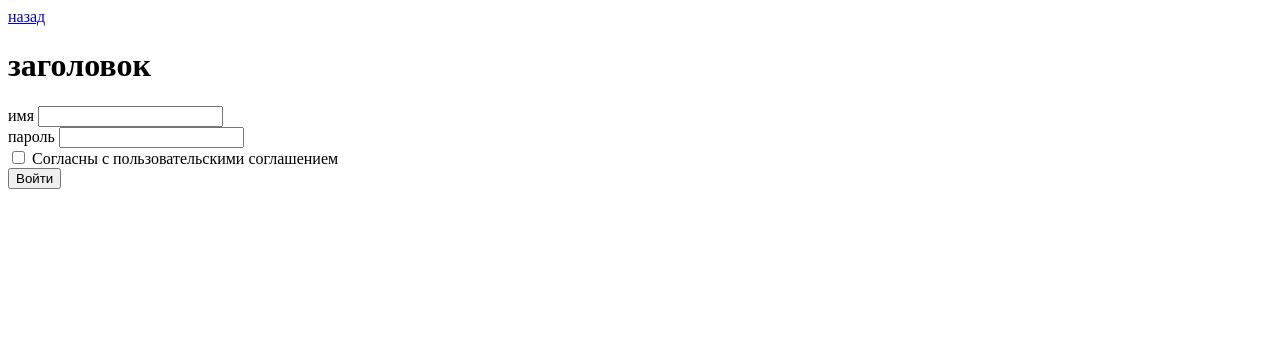
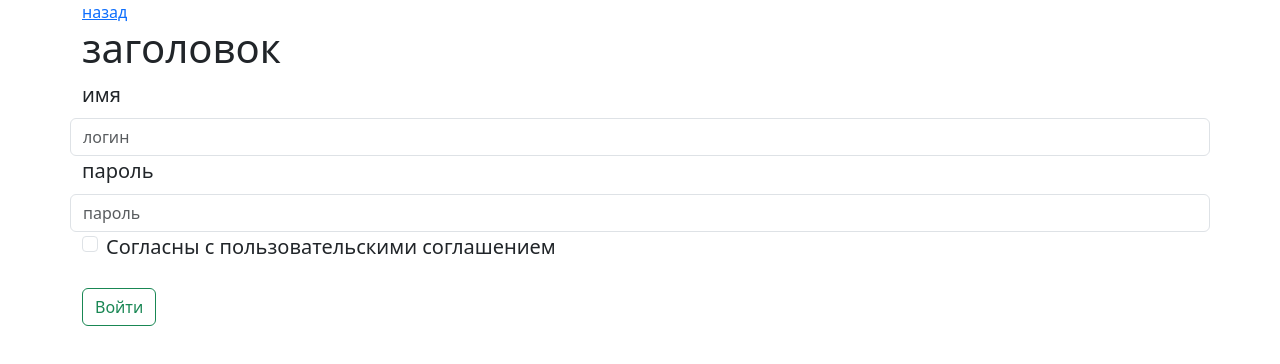
Before and after one commit to Alex738205/less3, a plain HTML site: page page2.html in a window 1280 px wide. Drawn offline with nearby package versions, Linux system fonts and the light colour scheme.

Commit message:
bootstrap

```diff
--- a/page2.html
+++ b/page2.html
@@ -4,29 +4,31 @@
     <meta charset="UTF-8">
     <meta name="viewport" content="width=device-width, initial-scale=1.0">
     <title>страница 2</title>
+    <link href="https://cdn.jsdelivr.net/npm/bootstrap@5.3.0/dist/css/bootstrap.min.css" rel="stylesheet" integrity="sha384-9ndCyUaIbzAi2FUVXJi0CjmCapSmO7SnpJef0486qhLnuZ2cdeRhO02iuK6FUUVM" crossorigin="anonymous">
 
+    <script src="https://cdn.jsdelivr.net/npm/bootstrap@5.3.0/dist/js/bootstrap.bundle.min.js" integrity="sha384-geWF76RCwLtnZ8qwWowPQNguL3RmwHVBC9FhGdlKrxdiJJigb/j/68SIy3Te4Bkz" crossorigin="anonymous"></script>
 </head>
 
-<body>
+<body class="container">
     <a href="index.html">назад</a>
 
-    <h1>заголовок</h1>
+    <h1 class="h1">заголовок</h1>
 
     <form action="">
-        <label>
-            имя
-            <input type="text"/>
-        </label>
+        <div class="row">
+            <label class="form-label lead" for="login">имя</label>
+            <input class="form-control" type="text" id="login" placeholder="логин"/>
+        </div>
+        <div class="row">
+            <label class="form-label lead" for="password">пароль</label>
+            <input class="form-control" id="password" type="password" placeholder="пароль"/>
+        </div>
+        <div class="form-check">
+            <label class="form-check-label lead" for="user_agreement">Cогласны с пользовательскими соглашением</label>
+            <input class="form-check-input" type="checkbox" id="user_agreement" role="switch"/>
+        </div>
         <br/>
-        <label for="password">пароль</label>
-        <input id="password" type="password"/>
-        <br/>
-        <label>
-            <input type="checkbox"/>
-            <span>Cогласны с пользовательскими соглашением</span>
-        </label>
-        <br/>
-        <button type="submit">Войти</button>
+        <button type="submit" class="btn btn-outline-success" role="button">Войти</button>
     </form>
 </body>
 
```
